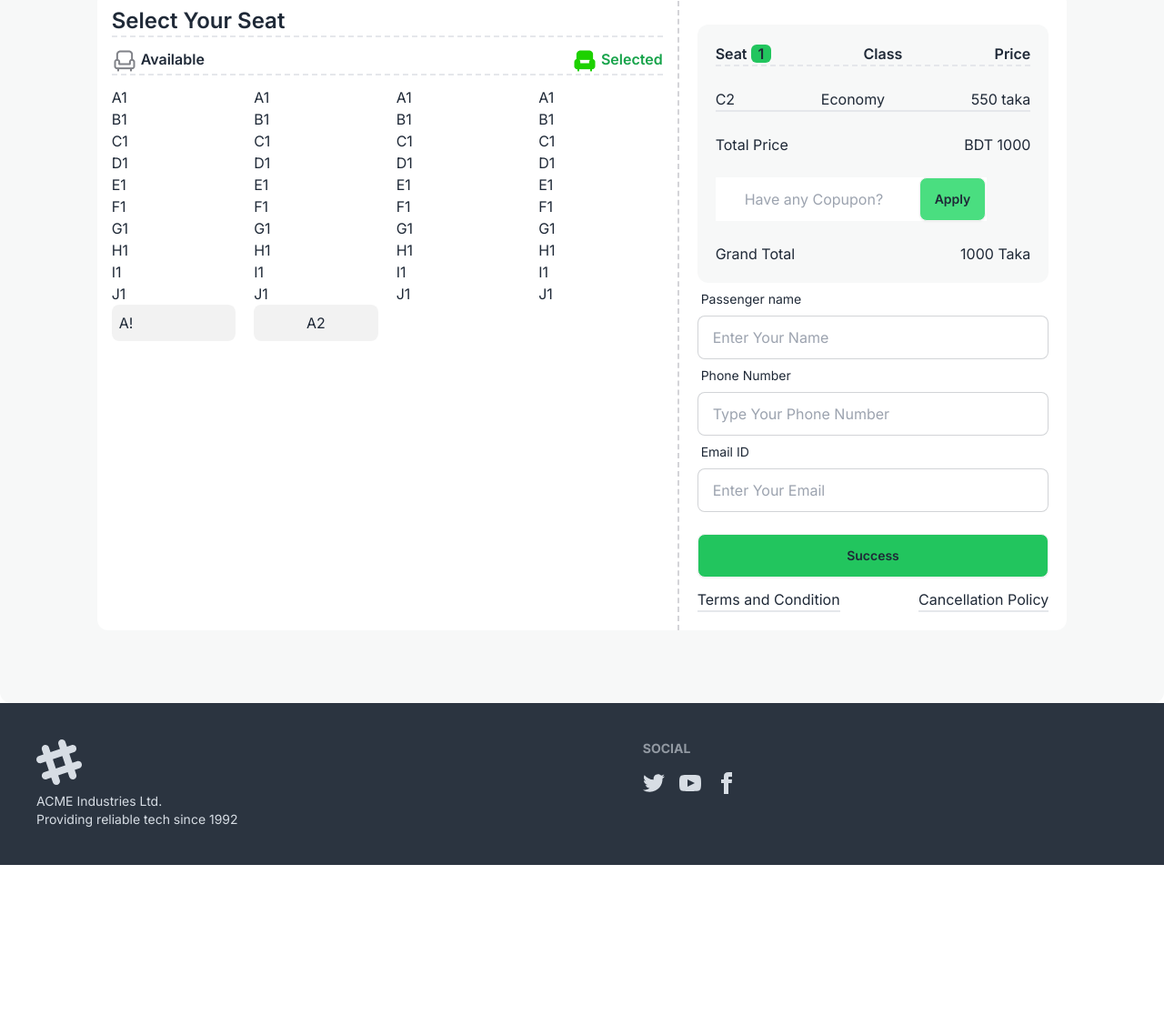
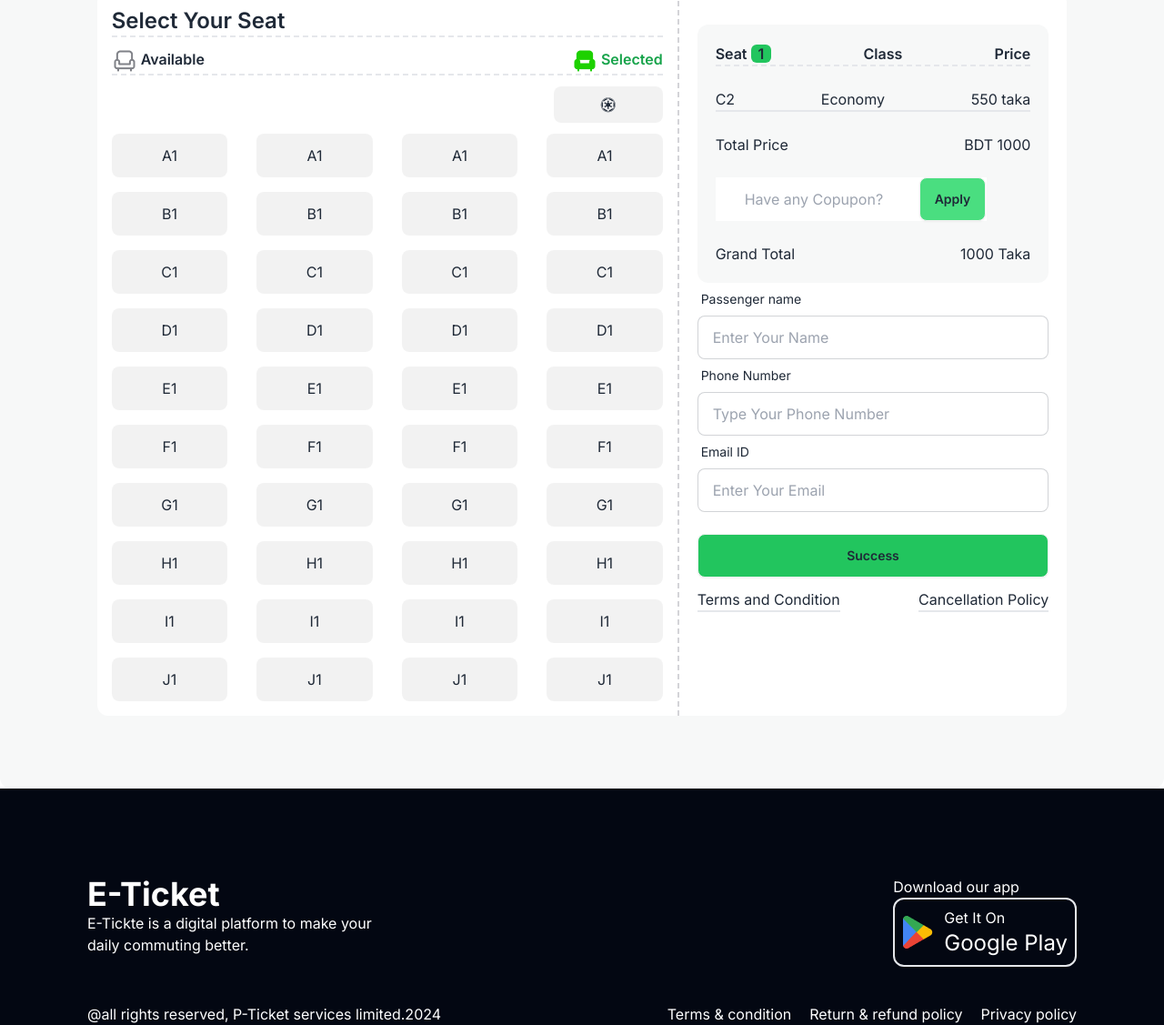
Before and after one commit to shahajalal-shawon/Assaignment-5, a plain HTML site: page index.html in a window 1280 px wide. Shown: the part 1956-3083 px from the top of the page at 91% size. Before the commit the page ends 2907 px from the top, so only its background shows below. Drawn offline with nearby package versions, Linux system fonts and the light colour scheme.

Commit message:
finished the ui section

```diff
--- a/index.html
+++ b/index.html
@@ -5,6 +5,8 @@
     <meta name="viewport" content="width=device-width, initial-scale=1.0" />
     <title>Assaignment 5</title>
     <link rel="stylesheet" href="css/style.css" />
+    <!-- font awsome link -->
+    <link rel="stylesheet" href="https://cdnjs.cloudflare.com/ajax/libs/font-awesome/4.7.0/css/font-awesome.min.css">
     <!-- daisy ui link -->
     <link
       href="https://cdn.jsdelivr.net/npm/daisyui@4.11.1/dist/full.min.css"
@@ -254,60 +256,57 @@
             <!-- seat divition -->
             <div>
               <!-- FIRST COLOUM -->
-              <div class="grid grid-cols-4 gap-5">
-                <div class=" ">
-                  <p class="">A1</p>
-                  <p class="">B1</p>
-                  <p class="">C1</p>
-                  <p class="">D1</p>
-                  <p class="">E1</p>
-                  <p class="">F1</p>
-                  <p class="">G1</p>
-                  <p class="">H1</p>
-                  <p class="">I1</p>
-                  <p class="">J1</p>
-                  <div class="bg-[#0307120D] p-2 rounded-lg">
-                    <p>A!</p>
-                  </div>
+              <div class=" flex justify-end">
+                <p><i class="fa fa-empire bg-[#0307120D] p-3 rounded-lg flex justify-center w-[120px] items-center mb-3" aria-hidden="true"></i></p>
+              </div>
+              <div class="grid grid-cols-4 gap-8">
+                <div class=" space-y-4 ">
+                  <p class="bg-[#0307120D] p-3 rounded-lg flex justify-center items-center">A1</p>
+                  <p class="bg-[#0307120D] p-3 rounded-lg flex justify-center items-center">B1</p>
+                  <p class="bg-[#0307120D] p-3 rounded-lg flex justify-center items-center">C1</p>
+                  <p class="bg-[#0307120D] p-3 rounded-lg flex justify-center items-center">D1</p>
+                  <p class="bg-[#0307120D] p-3 rounded-lg flex justify-center items-center">E1</p>
+                  <p class="bg-[#0307120D] p-3 rounded-lg flex justify-center items-center">F1</p>
+                  <p class="bg-[#0307120D] p-3 rounded-lg flex justify-center items-center">G1</p>
+                  <p class="bg-[#0307120D] p-3 rounded-lg flex justify-center items-center">H1</p>
+                  <p class="bg-[#0307120D] p-3 rounded-lg flex justify-center items-center">I1</p>
+                  <p class="bg-[#0307120D] p-3 rounded-lg flex justify-center items-center">J1</p>
                 </div>
-                <div>
-                  <p>A1</p>
-                  <p>B1</p>
-                  <p>C1</p>
-                  <p>D1</p>
-                  <p>E1</p>
-                  <p>F1</p>
-                  <p>G1</p>
-                  <p>H1</p>
-                  <p>I1</p>
-                  <p>J1</p>
-                   <div class="bg-[#0307120D] py-2 flex justify-center items-center rounded-lg">
-                  <p>A2</p>
+                <div class="space-y-4">
+                  <p class="bg-[#0307120D] p-3 rounded-lg flex justify-center items-center">A1</p>
+                  <p class="bg-[#0307120D] p-3 rounded-lg flex justify-center items-center">B1</p>
+                  <p class="bg-[#0307120D] p-3 rounded-lg flex justify-center items-center">C1</p>
+                  <p class="bg-[#0307120D] p-3 rounded-lg flex justify-center items-center">D1</p>
+                  <p class="bg-[#0307120D] p-3 rounded-lg flex justify-center items-center">E1</p>
+                  <p class="bg-[#0307120D] p-3 rounded-lg flex justify-center items-center">F1</p>
+                  <p class="bg-[#0307120D] p-3 rounded-lg flex justify-center items-center">G1</p>
+                  <p class="bg-[#0307120D] p-3 rounded-lg flex justify-center items-center">H1</p>
+                  <p class="bg-[#0307120D] p-3 rounded-lg flex justify-center items-center">I1</p>
+                  <p class="bg-[#0307120D] p-3 rounded-lg flex justify-center items-center">J1</p>
                 </div>
+                <div class="space-y-4">
+                  <p class="bg-[#0307120D] p-3 rounded-lg flex justify-center items-center">A1</p>
+                  <p class="bg-[#0307120D] p-3 rounded-lg flex justify-center items-center">B1</p>
+                  <p class="bg-[#0307120D] p-3 rounded-lg flex justify-center items-center">C1</p>
+                  <p class="bg-[#0307120D] p-3 rounded-lg flex justify-center items-center">D1</p>
+                  <p class="bg-[#0307120D] p-3 rounded-lg flex justify-center items-center">E1</p>
+                  <p class="bg-[#0307120D] p-3 rounded-lg flex justify-center items-center">F1</p>
+                  <p class="bg-[#0307120D] p-3 rounded-lg flex justify-center items-center">G1</p>
+                  <p class="bg-[#0307120D] p-3 rounded-lg flex justify-center items-center">H1</p>
+                  <p class="bg-[#0307120D] p-3 rounded-lg flex justify-center items-center">I1</p>
+                  <p class="bg-[#0307120D] p-3 rounded-lg flex justify-center items-center">J1</p>
                 </div>
-                <div>
-                  <p>A1</p>
-                  <p>B1</p>
-                  <p>C1</p>
-                  <p>D1</p>
-                  <p>E1</p>
-                  <p>F1</p>
-                  <p>G1</p>
-                  <p>H1</p>
-                  <p>I1</p>
-                  <p>J1</p>
-                </div>
-                <div>
-                  <p>A1</p>
-                  <p>B1</p>
-                  <p>C1</p>
-                  <p>D1</p>
-                  <p>E1</p>
-                  <p>F1</p>
-                  <p>G1</p>
-                  <p>H1</p>
-                  <p>I1</p>
-                  <p>J1</p>
+                <div class="space-y-4">
+                  <p class="bg-[#0307120D] p-3 rounded-lg flex justify-center items-center">A1</p>
+                  <p class="bg-[#0307120D] p-3 rounded-lg flex justify-center items-center">B1</p>
+                  <p class="bg-[#0307120D] p-3 rounded-lg flex justify-center items-center">C1</p>
+                  <p class="bg-[#0307120D] p-3 rounded-lg flex justify-center items-center">D1</p>
+                  <p class="bg-[#0307120D] p-3 rounded-lg flex justify-center items-center">E1</p>
+                  <p class="bg-[#0307120D] p-3 rounded-lg flex justify-center items-center">F1</p>
+                  <p class="bg-[#0307120D] p-3 rounded-lg flex justify-center items-center">G1</p>
+                  <p class="bg-[#0307120D] p-3 rounded-lg flex justify-center items-center">H1</p>
+                  <p class="bg-[#0307120D] p-3 rounded-lg flex justify-center items-center">I1</p>
+                  <p class="bg-[#0307120D] p-3 rounded-lg flex justify-center items-center">J1</p>
                 </div>
               </div>
             </div>
@@ -366,20 +365,32 @@
           </div>
       </section>
     </main>
-   <footer class="footer p-10 bg-neutral text-neutral-content">
-  <aside>
-    <svg width="50" height="50" viewBox="0 0 24 24" xmlns="http://www.w3.org/2000/svg" fill-rule="evenodd" clip-rule="evenodd" class="fill-current"><path d="M22.672 15.226l-2.432.811.841 2.515c.33 1.019-.209 2.127-1.23 2.456-1.15.325-2.148-.321-2.463-1.226l-.84-2.518-5.013 1.677.84 2.517c.391 1.203-.434 2.542-1.831 2.542-.88 0-1.601-.564-1.86-1.314l-.842-2.516-2.431.809c-1.135.328-2.145-.317-2.463-1.229-.329-1.018.211-2.127 1.231-2.456l2.432-.809-1.621-4.823-2.432.808c-1.355.384-2.558-.59-2.558-1.839 0-.817.509-1.582 1.327-1.846l2.433-.809-.842-2.515c-.33-1.02.211-2.129 1.232-2.458 1.02-.329 2.13.209 2.461 1.229l.842 2.515 5.011-1.677-.839-2.517c-.403-1.238.484-2.553 1.843-2.553.819 0 1.585.509 1.85 1.326l.841 2.517 2.431-.81c1.02-.33 2.131.211 2.461 1.229.332 1.018-.21 2.126-1.23 2.456l-2.433.809 1.622 4.823 2.433-.809c1.242-.401 2.557.484 2.557 1.838 0 .819-.51 1.583-1.328 1.847m-8.992-6.428l-5.01 1.675 1.619 4.828 5.011-1.674-1.62-4.829z"></path></svg>
-    <p>ACME Industries Ltd.<br>Providing reliable tech since 1992</p>
-  </aside>
-  <nav>
-    <h6 class="footer-title">Social</h6>
-    <div class="grid grid-flow-col gap-4">
-      <a><svg xmlns="http://www.w3.org/2000/svg" width="24" height="24" viewBox="0 0 24 24" class="fill-current"><path d="M24 4.557c-.883.392-1.832.656-2.828.775 1.017-.609 1.798-1.574 2.165-2.724-.951.564-2.005.974-3.127 1.195-.897-.957-2.178-1.555-3.594-1.555-3.179 0-5.515 2.966-4.797 6.045-4.091-.205-7.719-2.165-10.148-5.144-1.29 2.213-.669 5.108 1.523 6.574-.806-.026-1.566-.247-2.229-.616-.054 2.281 1.581 4.415 3.949 4.89-.693.188-1.452.232-2.224.084.626 1.956 2.444 3.379 4.6 3.419-2.07 1.623-4.678 2.348-7.29 2.04 2.179 1.397 4.768 2.212 7.548 2.212 9.142 0 14.307-7.721 13.995-14.646.962-.695 1.797-1.562 2.457-2.549z"></path></svg></a>
-      <a><svg xmlns="http://www.w3.org/2000/svg" width="24" height="24" viewBox="0 0 24 24" class="fill-current"><path d="M19.615 3.184c-3.604-.246-11.631-.245-15.23 0-3.897.266-4.356 2.62-4.385 8.816.029 6.185.484 8.549 4.385 8.816 3.6.245 11.626.246 15.23 0 3.897-.266 4.356-2.62 4.385-8.816-.029-6.185-.484-8.549-4.385-8.816zm-10.615 12.816v-8l8 3.993-8 4.007z"></path></svg></a>
-      <a><svg xmlns="http://www.w3.org/2000/svg" width="24" height="24" viewBox="0 0 24 24" class="fill-current"><path d="M9 8h-3v4h3v12h5v-12h3.642l.358-4h-4v-1.667c0-.955.192-1.333 1.115-1.333h2.885v-5h-3.808c-3.596 0-5.192 1.583-5.192 4.615v3.385z"></path></svg></a>
+   <footer class="bg-[#030712] text-white">
+    <div class="flex justify-between  px-24 pt-24">
+      <div>
+        <h1 class="text-4xl font-bold">E-Ticket</h1>
+        <p>E-Tickte is a digital platform to make your <br> daily commuting better.</p>
+      </div>
+      <div>
+        <h1>Download our app</h1>
+        <div class="flex items-center gap-3 border-2 p-2 rounded-xl">
+          <img src="images/playstore.png" alt="">
+          <div class="">
+            <p>Get It On</p>
+            <p class="text-2xl">Google Play</p>
+          </div>
+        </div>
+      </div>
     </div>
-  </nav>
-</footer>
+    <div class="flex justify-between px-24 mt-10 ">
+      <p>@all rights reserved, P-Ticket services limited.2024</p>
+      <div class="flex gap-5">
+        <p>Terms & condition</p>
+        <p>Return & refund policy</p>
+        <p>Privacy policy</p>
+      </div>
+    </div>
+   </footer>
 
     <script src="js/script.js"></script>
   </body>
```
